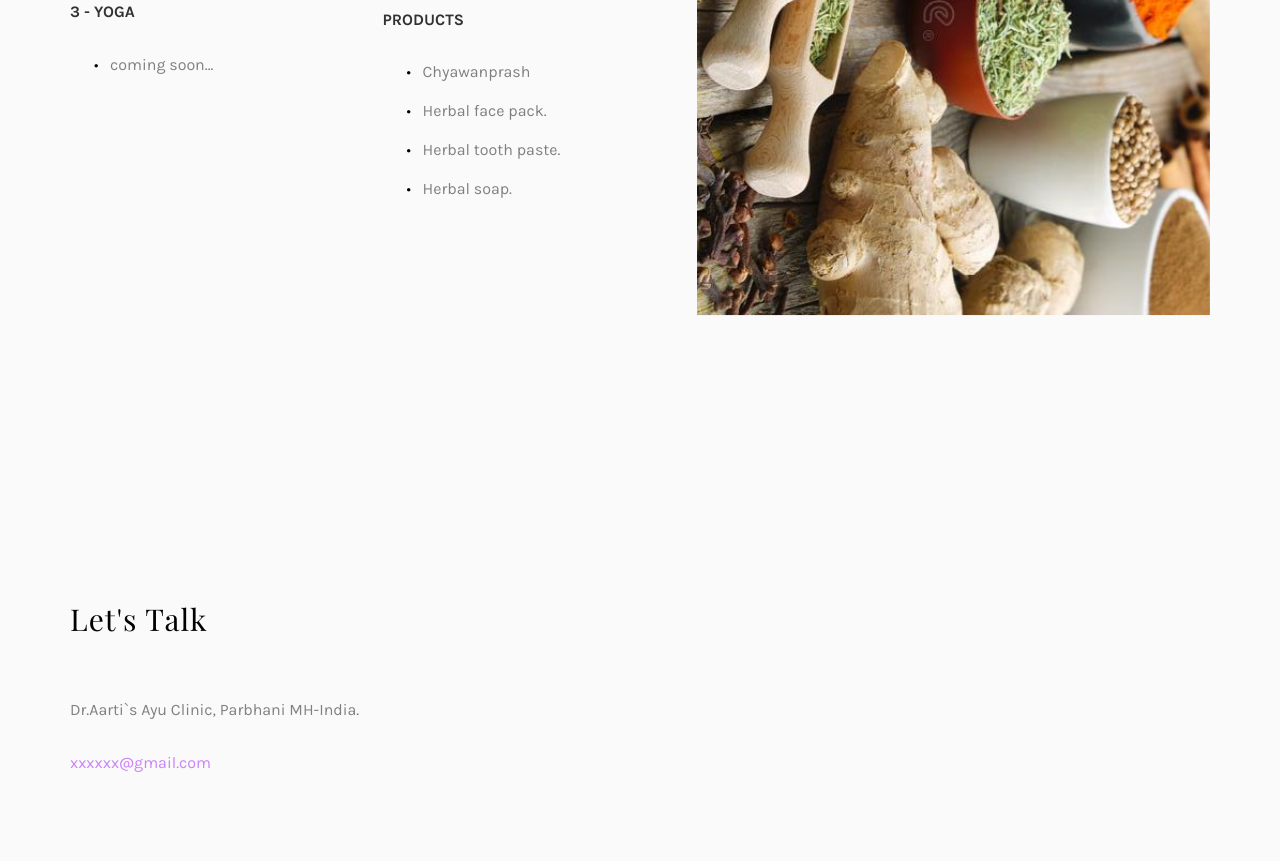
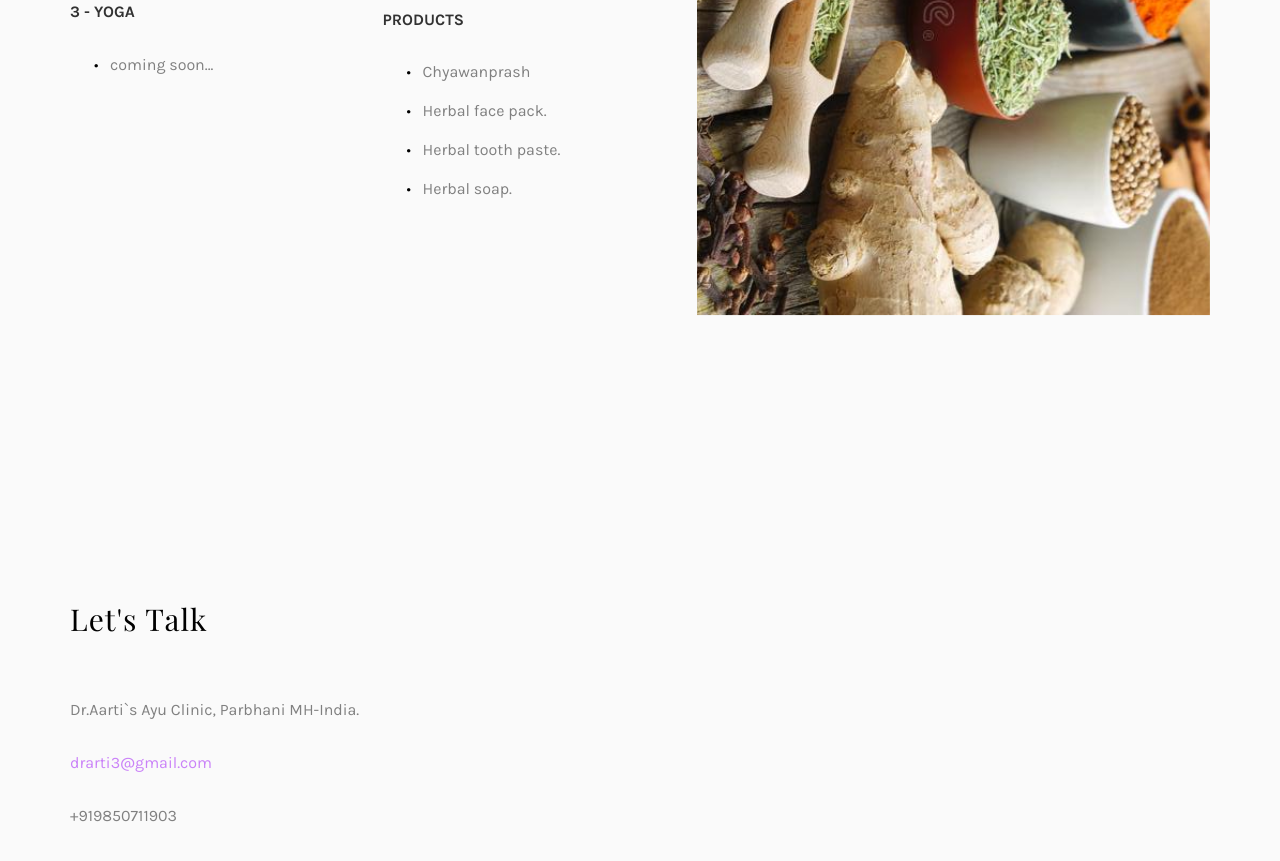
Before and after one commit to draartiayuclinic/draartiayuclinic.github.io, a plain HTML site: page index.html in a window 1280 px wide. Shown: the part 1642-2503 px from the top of the page. Drawn offline with nearby package versions, Linux system fonts and the light colour scheme; files whose address does not match are found by name; a web font is replaced by a local one.

Commit message:
cell, email

```diff
--- a/index.html
+++ b/index.html
@@ -232,7 +232,8 @@
 								<div class="col-md-10">
 									<h2>Let's Talk</h2>
 									<p>Dr.Aarti`s Ayu Clinic, Parbhani MH-India.</p>
-									<p><a href="#">xxxxxx@gmail.com</a></p>
+									<p><a href="#">drarti3@gmail.com</a></p>
+									<p>+919850711903</p>
 									<p class="colorlib-social-icons">
 										<!--<a href="#"><i class="icon-facebook4"></i></a>
 										<a href="#"><i class="icon-twitter3"></i></a>-->
```
